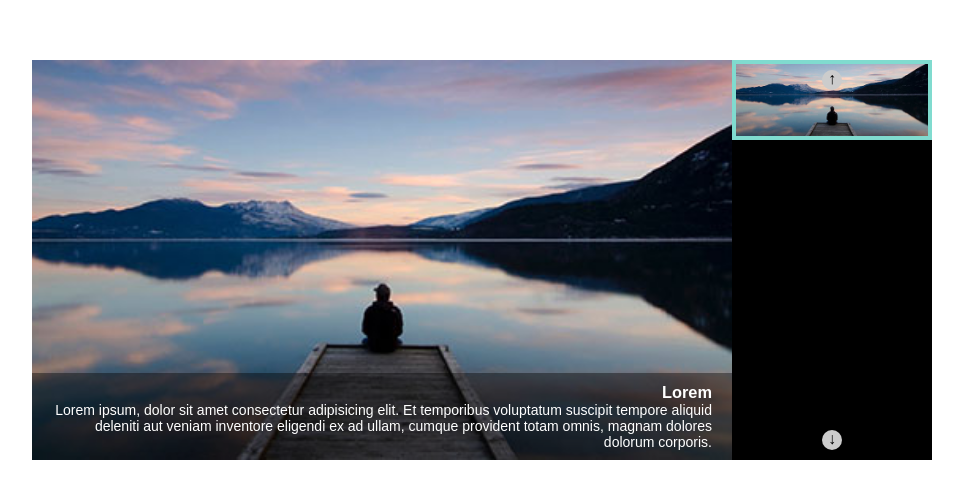
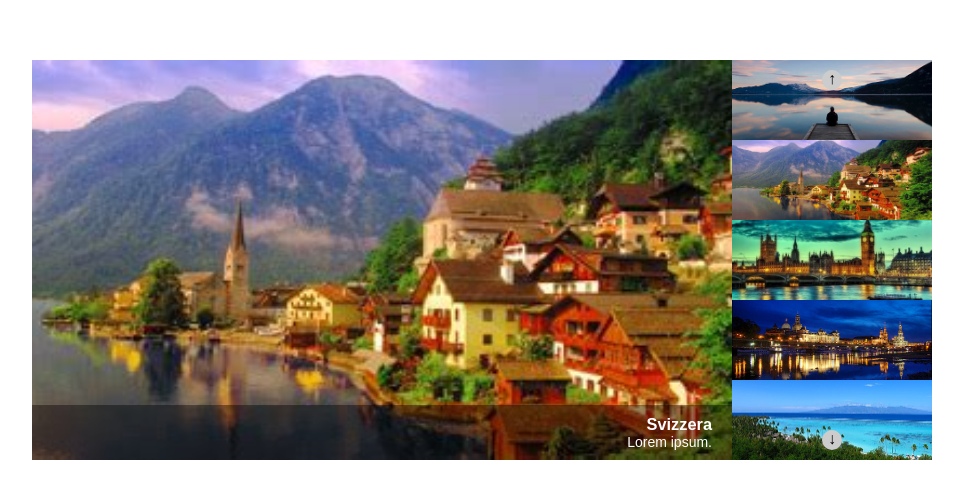
Before and after one commit to Nuccia955/vue-slider, a plain HTML site: page index.html in a window 1280 px wide. Shown: the part 140-638 px from the top of the page, without its empty margins (158-1121 px from the left). Drawn offline with nearby package versions, Linux system fonts and the light colour scheme.

Commit message:
generate carousel content

```diff
--- a/index.html
+++ b/index.html
@@ -15,10 +15,10 @@
             <div class="images">
                 <!-- genera con vue -->
                 <div class="image-container">
-                    <img src="./img/01.jpg" alt="Lorem">
+                    <img :src="slides[activeIndex].image" :alt="slides[activeIndex].title">
                     <div class="text">
-                        <h3>Lorem</h3>
-                        <p>Lorem ipsum, dolor sit amet consectetur adipisicing elit. Et temporibus voluptatum suscipit tempore aliquid deleniti aut veniam inventore eligendi ex ad ullam, cumque provident totam omnis, magnam dolores dolorum corporis.</p>
+                        <h3>{{ slides[activeIndex].title }}</h3>
+                        <p>{{ slides[activeIndex].text }}</p>
                     </div>
                 </div>
             </div>
@@ -26,8 +26,8 @@
             <!-- Thumbnails -->
             <div class="thumbs">
                 <!-- genera con vue  -->
-                <div class="thumb active">
-                    <img src="./img/01.jpg" alt="Lorem">
+                <div v-for="(slide, index) in slides" class="thumb">
+                    <img :src="slide.image" alt="slide.title">
                 </div>
 
                 <div class="prev">&uarr;</div>
--- a/js/main.js
+++ b/js/main.js
@@ -28,10 +28,10 @@ const app = new Vue({
             },
             {
                 image: 'img/05.jpg',
-                title:
-                    'Et temporibus voluptatum suscipit tempore aliquid deleniti aut veniam inventore eligendi ex ad ullam, cumque provident totam omnis.',
+                text: 'Et temporibus voluptatum suscipit tempore aliquid deleniti aut veniam inventore eligendi ex ad ullam, cumque provident totam omnis.',
             },
-        ]
+        ],
+        activeIndex: 1,
     },
     methods: {
 
```
